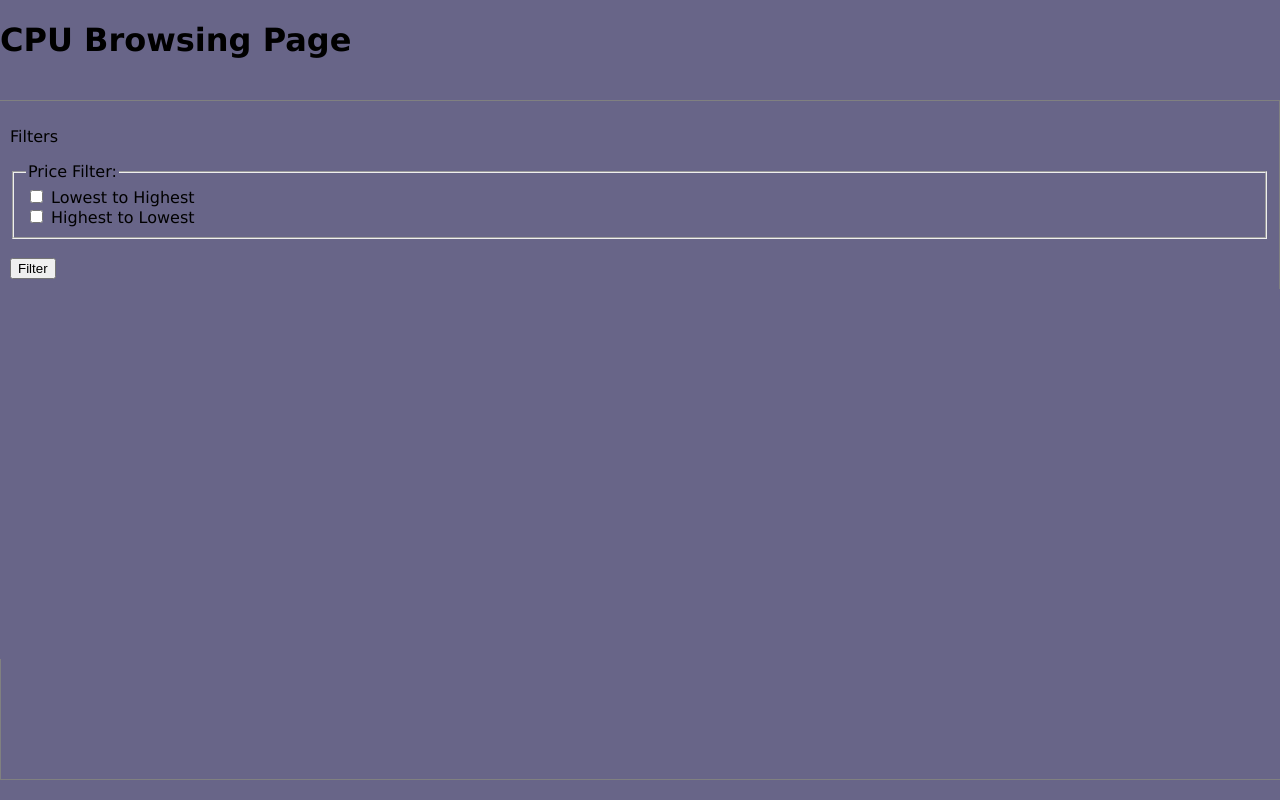
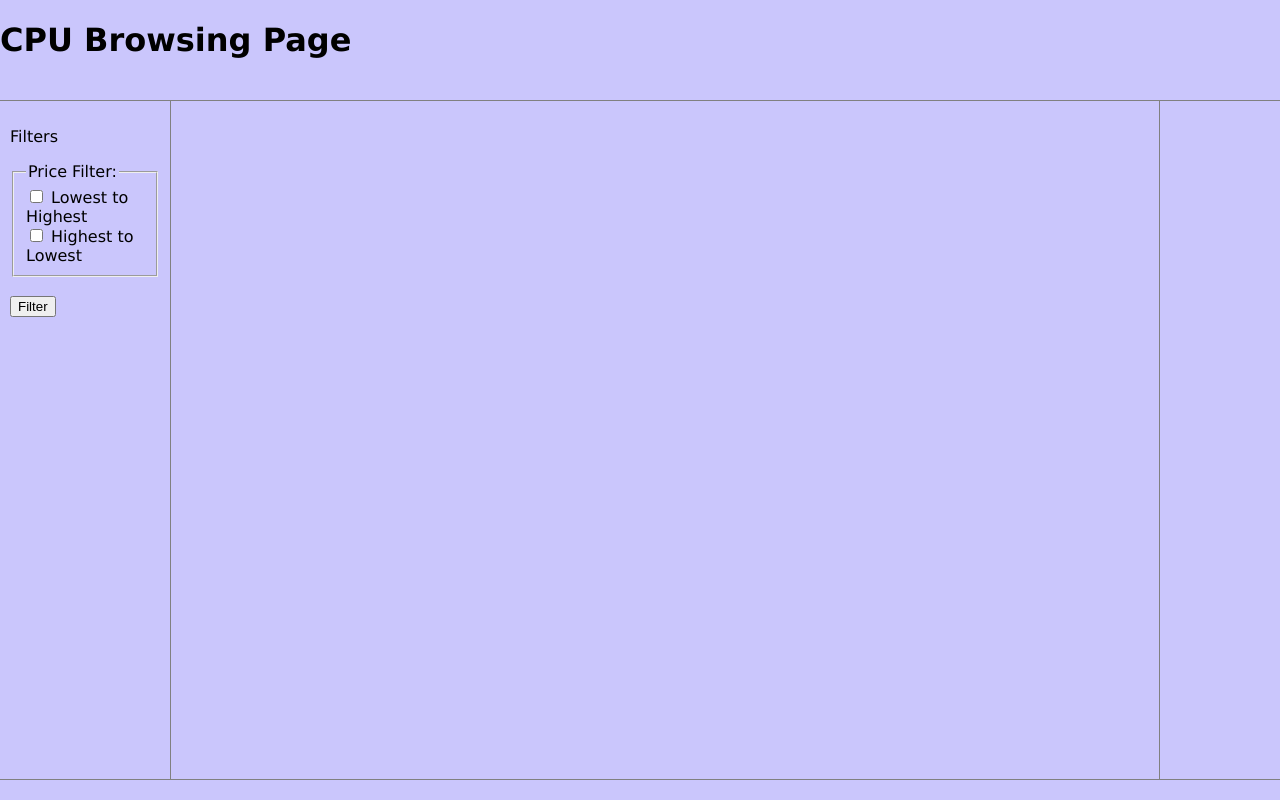
Before and after one commit to jomer4lyfe/ITC-350-Database, a Flask app: page /CPU in a window 1280 px wide. Run offline with Flask 3, Linux system fonts and the light colour scheme; data that the repository does not hold is empty.

Commit message:
adjusting layout

```diff
--- a/static/css/teststyles.css
+++ b/static/css/teststyles.css
@@ -1,5 +1,5 @@
 body {
-    background-color: #686588;
+    background-color: #cac6fc;
     font-family: Verdana, Geneva, Tahoma, sans-serif;
     margin: 0;
     padding: 0;
--- a/templates/browse_cpu.html
+++ b/templates/browse_cpu.html
@@ -11,6 +11,7 @@
         <div class="header">
         <h1>CPU Browsing Page</h1>
         </div>
+        <div class="main-content">
             <div class="leftMenu">
             <p>Filters</p>
             <form action="/CPU" method="GET">
@@ -35,6 +36,7 @@
             <div class="rightMenu">
 
             </div>
+        </div>
         <div class="footer">
 
         </div>
```
Lines whose indentation alone changed are shown as unchanged.
